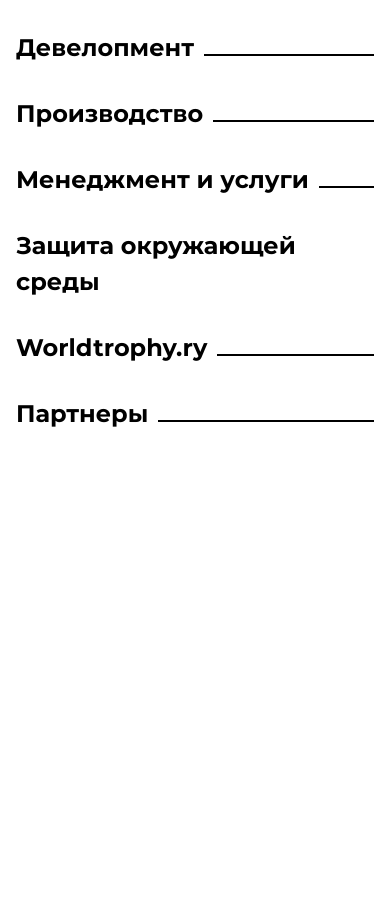
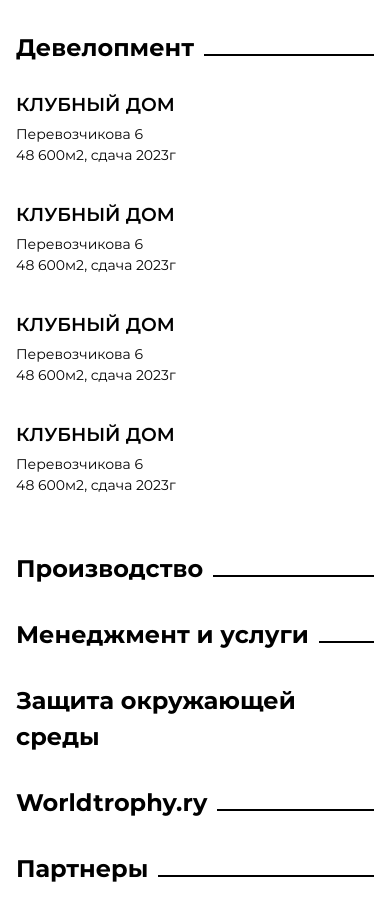
Before and after one commit to davlatsultonov/landing-sinerga, a plain HTML site: page index.html in a window 390 px wide. Before the commit the page ends 844 px from the top, so only its background shows below. Drawn offline with Linux system fonts and the light colour scheme.

Commit message:
Добавил стили для колонок

```diff
--- a/css/styles.css
+++ b/css/styles.css
@@ -21,24 +21,6 @@ body {
     margin: 0 auto;
     padding-left: 16px;
     padding-right: 16px;
-}
-
-@media (max-width: 1260px){
-    .container {
-        max-width: var(--lg);
-    }
-}
-
-@media (max-width: 1024px){
-    .container {
-        max-width: var(--md);
-    }
-}
-
-@media (max-width: 768px){
-    .container {
-        max-width: var(--sm);
-    }
 }
 
 .wrapper {
@@ -80,3 +62,82 @@ body {
     margin-bottom: 10px;
     margin-left: 10px;
 }
+
+/* card */
+.cards-wrapper {
+    overflow: hidden;
+}
+
+.card {
+    float: left;
+}
+
+.card:not(:last-of-type) {
+    margin-right: 4%;
+}
+
+.card__img {
+
+}
+
+.card__title {
+    text-transform: uppercase;
+    font-weight: 600;
+    margin-top: 10px;
+    margin-bottom: 5px;
+}
+
+.card__des {
+    font-size: 14px;
+}
+
+.cols-group--col-4 .cols-group__item {
+    width: 22%;
+}
+
+.cols-group--col-3 .cols-group__item {
+    width: 30.6%;
+}
+
+.cols-group--col-2 .cols-group__item {
+    width: 48%;
+}
+
+
+@media (max-width: 1260px){
+    .container {
+        max-width: var(--lg);
+    }
+}
+
+@media (max-width: 1024px){
+    .container {
+        max-width: 100%;
+    }
+
+    .cols-group--col-4 .cols-group__item {
+        width: 30.6%;
+        margin-bottom: 25px;
+    }
+
+    .cols-group--col-4 .cols-group__item:nth-child(3n) {
+        margin-right: 0;
+    }
+
+    .cols-group--col-4 .cols-group__item:last-child {
+        margin-right: 4%;
+    }
+}
+
+@media (max-width: 768px){
+    .container {
+        max-width: 100%;
+    }
+
+    .cols-group--col-2 .cols-group__item, .cols-group--col-3 .cols-group__item,
+    .cols-group--col-4 .cols-group__item {
+        width: 100%;
+        margin-right: 0;
+        margin-bottom: 25px;
+    }
+}
--- a/index.html
+++ b/index.html
@@ -21,6 +21,41 @@
         <h1 class="heading heading--with-line">
             Девелопмент
         </h1>
+        <div class="cards-wrapper cols-group cols-group--col-4">
+            <div class="card cols-group__item">
+                <div class="card__img"></div>
+                <h3 class="card__title">Клубный дом</h3>
+                <div class="card__des">
+                    <p>Перевозчикова 6</p>
+                    <p>48 600м2, сдача 2023г</p>
+                </div>
+            </div>
+            <div class="card cols-group__item">
+                <div class="card__img"></div>
+                <h3 class="card__title">Клубный дом</h3>
+                <div class="card__des">
+                    <p>Перевозчикова 6</p>
+                    <p>48 600м2, сдача 2023г</p>
+                </div>
+            </div>
+            <div class="card cols-group__item">
+                <div class="card__img"></div>
+                <h3 class="card__title">Клубный дом</h3>
+                <div class="card__des">
+                    <p>Перевозчикова 6</p>
+                    <p>48 600м2, сдача 2023г</p>
+                </div>
+            </div>
+            <div class="card cols-group__item">
+                <div class="card__img"></div>
+                <h3 class="card__title">Клубный дом</h3>
+                <div class="card__des">
+                    <p>Перевозчикова 6</p>
+                    <p>48 600м2, сдача 2023г</p>
+                </div>
+            </div>
+        </div>
+
         <h1 class="heading heading--with-line">
             Производство
         </h1>
```
